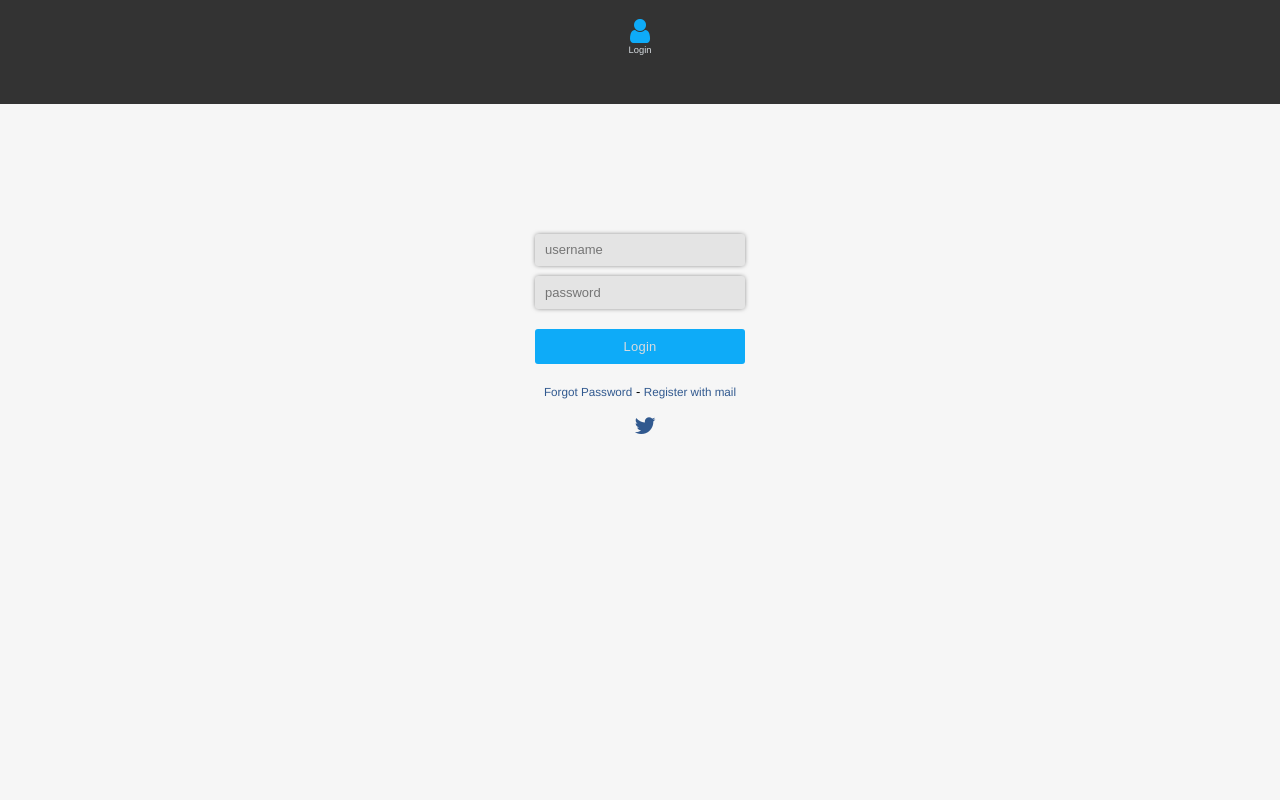
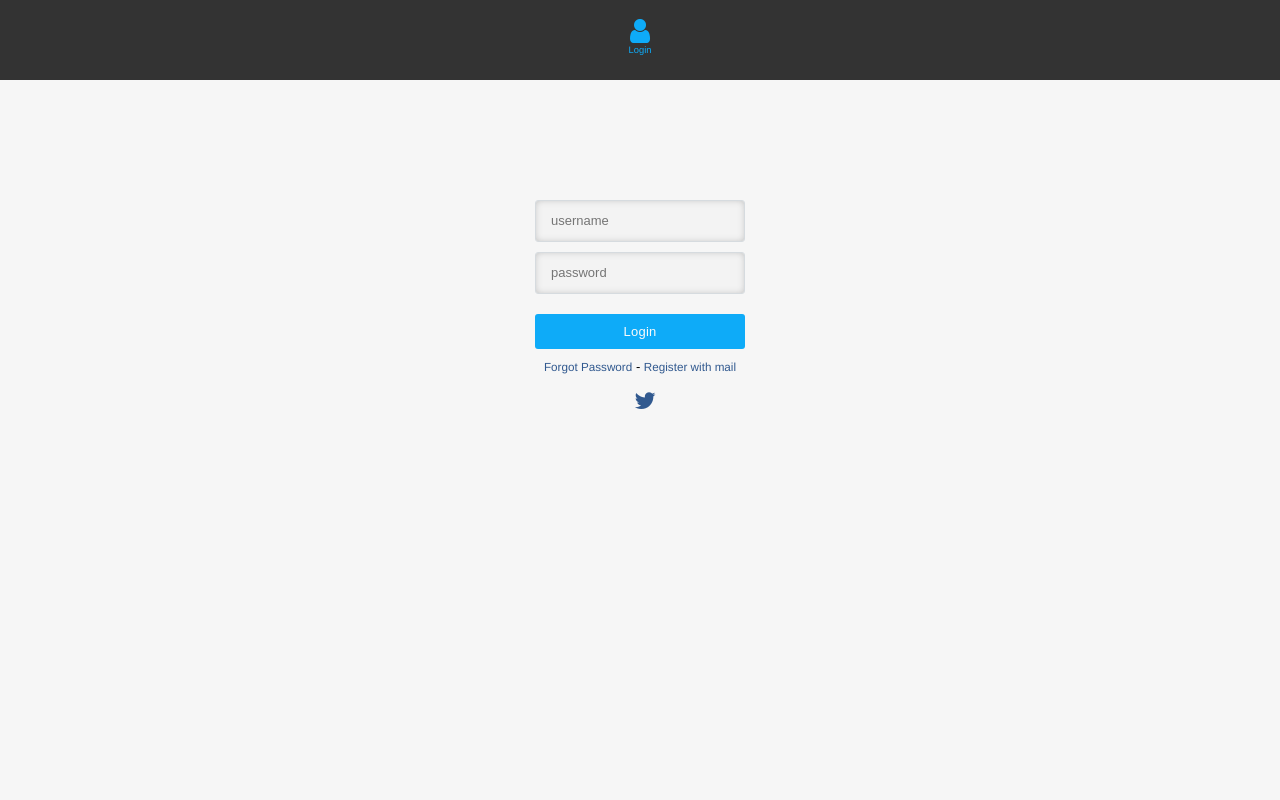
Before and after one commit to chewax/django_logbook, a Django app: page /login in a window 1280 px wide. Run offline with Django 3.2, Linux system fonts and the light colour scheme; some libraries are stand-ins or nearby versions.

Commit message:
Css Changes

```diff
--- a/logbook/accounts/templates/accounts/login.html
+++ b/logbook/accounts/templates/accounts/login.html
@@ -3,7 +3,7 @@
 
 {% block page %}
     <div class="login-wrapper">
-        <div class="login-card media-card-div">
+        <div class="login-card card">
             <div class="field center">
 {#            <img class="avatar-img" src="{% static 'img/avatar.svg' %}">#}
             </div>
@@ -12,9 +12,11 @@
                     <div class="alert-warning" role="alert">{{ form.non_field_errors }}</div>
                 {% endif %}
                 {% csrf_token %}
-                <div class="field media-input">{{ form.username }}</div>
-                <div class="field media-input">{{ form.password }}</div>
-                <div class="field"><button class="media-button" type="submit">Login</button></div>
+
+                <div class="media-input">{{ form.username }}</div>
+                <div class="media-input">{{ form.password }}</div>
+                <div class="field"><button type="submit">Login</button></div>
+
                 <div class="field center">
                     <a href="#">Forgot Password</a> -
                     <a href="/accounts/register">Register with mail</a> <br><br>
--- a/logbook/accounts/templates/accounts/partials/_user_control.html
+++ b/logbook/accounts/templates/accounts/partials/_user_control.html
@@ -2,16 +2,16 @@
     {% if user.is_authenticated %}
             <div class="menu-text">
                 <a href="/logout">
-                    <div class="menu-item"><i class="fa fa-user fa-3x"></i></div>
-                    Logout
+                    <div class="menu-item"><i class="fa fa-user fa-3x"></i><br>Logout</div>
+
                 </a>
             </div>
     {% else %}
 
         <div class="menu-text">
             <a href="/login">
-                <div class="menu-item"><i class="fa fa-user fa-3x"></i></div>
-                Login
+                <div class="menu-item"><i class="fa fa-user fa-3x"></i><br>Login</div>
+
             </a>
         </div>
     {% endif %}
--- a/logbook/accounts/templates/accounts/register.html
+++ b/logbook/accounts/templates/accounts/register.html
@@ -10,16 +10,16 @@
     <div class="register-wrapper">
 
             <form class="register-form" method="post" action="/accounts/register">
-                <div class="register-card media-card-div">
+                <div class="register-card card">
                 {{ form.non_field_errors }}
                 {% csrf_token %}
                     {% for field in form %}
-                        <div class="field media-input">
+                        <div class="media-input">
                             {{ field.errors }}
                             {{ field.label_tag }}{{ field }}
                         </div>
                     {% endfor %}
-                     <div class="field"><button class="media-button" type="submit">Register</button></div>
+                     <div class="field"><button type="submit">Register</button></div>
                 </div>
             </form>
 
--- a/logbook/dashboard/templates/dashboard/dashboard.html
+++ b/logbook/dashboard/templates/dashboard/dashboard.html
@@ -22,7 +22,7 @@
             <form method="POST" action="/dashboard/" id="search-form">
                 {% csrf_token %}
                 <input type="text" name="query_input" id="search-input">
-                <button class="media-button" type="submit" name="dashboard_btn_search">Search</button>
+                <button class="button" type="submit" name="dashboard_btn_search">Search</button>
             </form>
         </div>
         <div class="data-table-wrapper">
--- a/logbook/flights/forms.py
+++ b/logbook/flights/forms.py
@@ -7,6 +7,7 @@
 
 class FlightEntryForm(ModelForm):
     number = forms.CharField(max_length=254, widget=forms.TextInput(attrs={'placeholder': 'Flight #'}))
+    # aircraft = forms.Select(attrs={'empty': 'pepe'})
 
     class Meta:
             model = Flight
--- a/logbook/flights/models.py
+++ b/logbook/flights/models.py
@@ -10,7 +10,7 @@
     user = models.ForeignKey(User, null=True)
     number = models.CharField(max_length=10, blank=True)
     aircraft = models.ForeignKey(Aircraft)
-    crew_list = models.ManyToManyField(CrewMember, blank=True, null=True)
+    crew_list = models.ManyToManyField(CrewMember, blank=True, null=True, verbose_name="Crew")
 
     DUTY_CHOICES = (
         ('FLY', 'Fly'),
--- a/logbook/flights/templates/flights/add_flight.html
+++ b/logbook/flights/templates/flights/add_flight.html
@@ -27,8 +27,8 @@
                 </table>
             </div>
             <div class="leg-control">
-                <div class="button" id="remove_row"><i class="fa fa-minus"></i></div>
-                <div class="button" id="add_more"><i class="fa fa-plus"></i></div>
+                <div class="simple-button" id="remove_row"><i class="fa fa-minus"></i></div>
+                <div class="simple-button" id="add_more"><i class="fa fa-plus"></i></div>
             </div>
             <div class="flight-legs">
                 {{ flight_legs.management_form }}
--- a/logbook/flights/templates/flights/flight_form.html
+++ b/logbook/flights/templates/flights/flight_form.html
@@ -16,7 +16,7 @@
                 <table>
                 {% for field in form %}
                     <tr>
-                        <div class="form-field">
+                        <div>
                             {% if field.errors %}
                                 <div class="field-error">{{ field.errors }}</div>
                             {% endif %}
@@ -28,8 +28,8 @@
                 </table>
             </div>
             <div class="leg-control">
-                <div class="button" id="remove_row"><i class="fa fa-minus"></i></div>
-                <div class="button" id="add_more"><i class="fa fa-plus"></i></div>
+                <div class="simple-button" id="remove_row"><i class="fa fa-minus"></i></div>
+                <div class="simple-button" id="add_more"><i class="fa fa-plus"></i></div>
             </div>
             <div class="flight-legs">
                 {{ flight_legs.management_form }}
--- a/logbook/static/css/base.css
+++ b/logbook/static/css/base.css
@@ -12,9 +12,9 @@
 
 .top-menu {
   width: 100%;
-  height: 13%;
+  height: 10%;
   vertical-align: middle;
-  min-height: 80px;
+  min-height: 60px;
   text-align: center;
   background-color: #333;
   font-size: 0.8em;
@@ -23,22 +23,22 @@
     .top-menu {
       height: auto;
       display: none; } }
-  @media only screen and (min-width: 1025px) {
+  @media only screen and (min-width: 1201px) {
     .top-menu {
       min-height: 80px; } }
 
 .container {
-  height: 87%;
+  height: 90%;
   width: 100%; }
 
 .aside-left {
-  background-color: #D6DBDF;
+  background-color: #b9c2c9;
   width: 15%;
   min-width: 150px;
   float: left;
   clear: right;
   height: 100%; }
-  @media only screen and (max-width: 1024px) {
+  @media only screen and (max-width: 1200px) {
     .aside-left {
       width: 100%;
       height: 13em;
@@ -153,7 +153,7 @@
 
 .menu ul li {
   float: left;
-  padding: 5px 10px;
+  padding: 5px 5px;
   text-align: center; }
 
 .menu ul li:last-child {
@@ -320,6 +329,143 @@
 #leg-submit {
   margin-top: 8px; }
 
+.alert ul, .alert-info ul, .alert-warning ul, .field-error ul, .alert-error ul {
+  list-style: none;
+  padding: 0px;
+  margin: 0px; }
+
+.alert ul li, .alert-info ul li, .alert-warning ul li, .field-error ul li, .alert-error ul li {
+  padding: 5px 10px;
+  text-align: center; }
+
+.alert, .alert-info, .alert-warning, .field-error, .alert-error {
+  list-style: none;
+  -webkit-border-radius: 3px;
+  -moz-border-radius: 3px;
+  -ms-border-radius: 3px;
+  border-radius: 3px;
+  padding: 5px;
+  margin-top: 10px;
+  margin-bottom: 10px; }
+
+.alert-info {
+  background-color: #8CE0FA;
+  border: 1px solid #2ac6f6; }
+
+.alert-warning, .field-error {
+  background-color: #FAF88C;
+  border: 1px solid #f6f22a; }
+
+.alert-error {
+  background-color: #FA8C8C;
+  border: 1px solid #f62a2a; }
+
+.card {
+  background-color: #F6F6F6; }
+
+.button, .field button, .form-field button, .media-input button, .simple-button, .form-button {
+  -webkit-appearance: none;
+  -moz-appearance: none;
+  appearance: none;
+  outline: none;
+  border: none;
+  -webkit-box-shadow: none;
+  -moz-box-shadow: none;
+  box-shadow: none;
+  -webkit-border-radius: 3px;
+  -moz-border-radius: 3px;
+  -ms-border-radius: 3px;
+  border-radius: 3px;
+  font-size: 1em;
+  padding: 10px 30px;
+  letter-spacing: 0.02em;
+  background-color: #0EABF8;
+  color: #FAFAFA;
+  cursor: hand; }
+
+.button:hover, .field button:hover, .form-field button:hover, .media-input button:hover, .simple-button:hover, .form-button:hover {
+  background-color: #71cefb; }
+
+.input, .field input, .form-field input, .media-input input, .form-table input {
+  -webkit-appearance: none;
+  -moz-appearance: none;
+  appearance: none;
+  outline: none;
+  border: none;
+  -webkit-box-shadow: none;
+  -moz-box-shadow: none;
+  box-shadow: none;
+  -webkit-border-radius: 3px;
+  -moz-border-radius: 3px;
+  -ms-border-radius: 3px;
+  border-radius: 3px;
+  -webkit-box-shadow: inset 0px 0px 12px -7px rgba(0, 0, 0, 0.75);
+  -moz-box-shadow: inset 0px 0px 12px -7px rgba(0, 0, 0, 0.75);
+  box-shadow: inset 0px 0px 12px -7px rgba(0, 0, 0, 0.75);
+  height: 2.5em;
+  font-size: 1em;
+  border: 1px solid #D6DBDF;
+  width: 100%;
+  padding: 7px 15px;
+  background-color: #f3f3f3;
+  color: #0A121D; }
+
+.input:focus, .field input:focus, .form-field input:focus, .media-input input:focus, .form-table input:focus {
+  -webkit-box-shadow: 0px 0px 2px 0px rgba(0, 0, 0, 0.6);
+  -moz-box-shadow: 0px 0px 2px 0px rgba(0, 0, 0, 0.6);
+  box-shadow: 0px 0px 2px 0px rgba(0, 0, 0, 0.6); }
+
+.select, .field select, .form-field select, .media-input select, .form-table select {
+  -webkit-appearance: none;
+  -moz-appearance: none;
+  appearance: none;
+  outline: none;
+  border: none;
+  -webkit-box-shadow: none;
+  -moz-box-shadow: none;
+  box-shadow: none;
+  -webkit-border-radius: 3px;
+  -moz-border-radius: 3px;
+  -ms-border-radius: 3px;
+  border-radius: 3px;
+  width: 100%;
+  height: 2.5em;
+  font-size: 1em;
+  padding: 7px 15px;
+  background: #f3f3f3 url(/static/img/chevrondown.png) no-repeat 95% center;
+  border: 1px solid #D6DBDF;
+  color: #0A121D; }
+
+.select[multiple], .field select[multiple], .form-field select[multiple], .media-input select[multiple], .form-table select[multiple] {
+  height: 100px;
+  background: #f3f3f3; }
+
+.field button, .form-field button, .media-input button {
+  margin: 10px 0px;
+  width: 100%; }
+
+.field-error {
+  list-style: none;
+  padding: 0px;
+  margin: 0px;
+  max-width: 150px;
+  padding: 0px; }
+
+.simple-button {
+  padding: 2px 3px;
+  margin: 2px; }
+
+.form-field-title {
+  font-size: 0.9em;
+  text-align: right; }
+
+.form-button {
+  padding: 5px 15px; }
+
+.media-input input {
+  margin-bottom: 10px;
+  padding: 20px 15px; }
+
 .base-table, .dashboard-table, .form-table {
   width: 100%;
   font-size: 0.75em;
@@ -438,39 +588,41 @@
   background-color: #FA8C8C;
   border: 1px solid #f62a2a; }
 
-.media-card-div {
+.card {
   background-color: #F6F6F6; }
 
-.media-button, .form-button {
+.button, .field button, .form-field button, .media-input button, .simple-button, .form-button {
+  -webkit-appearance: none;
+  -moz-appearance: none;
+  appearance: none;
   outline: none;
+  border: none;
+  -webkit-box-shadow: none;
+  -moz-box-shadow: none;
+  box-shadow: none;
+  -webkit-border-radius: 3px;
+  -moz-border-radius: 3px;
+  -ms-border-radius: 3px;
+  border-radius: 3px;
   font-size: 1em;
   padding: 10px 30px;
   letter-spacing: 0.02em;
+  background-color: #0EABF8;
+  color: #FAFAFA;
+  cursor: hand; }
+
+.button:hover, .field button:hover, .form-field button:hover, .media-input button:hover, .simple-button:hover, .form-button:hover {
+  background-color: #71cefb; }
+
+.input, .field input, .form-field input, .media-input input, .form-table input {
+  -webkit-appearance: none;
+  -moz-appearance: none;
+  appearance: none;
+  outline: none;
   border: none;
-  background-color: #0EABF8;
-  color: #D6DBDF;
-  -webkit-border-radius: 3px;
-  -moz-border-radius: 3px;
-  -ms-border-radius: 3px;
-  border-radius: 3px; }
-
-.media-button:hover, .form-button:hover {
-  cursor: hand;
-  background-color: #40bcf9; }
-
-.media-input input:focus {
-  -webkit-box-shadow: 0px 0px 7px 0px rgba(0, 0, 0, 0.6);
-  -moz-box-shadow: 0px 0px 7px 0px rgba(0, 0, 0, 0.6);
-  box-shadow: 0px 0px 7px 0px rgba(0, 0, 0, 0.6); }
-
-.media-input input {
-  outline: 0;
-  height: 2.5em;
-  font-size: 1em;
-  padding-left: 10px;
-  background-color: #e4e4e4;
-  border: none;
-  color: #0A121D;
+  -webkit-box-shadow: none;
+  -moz-box-shadow: none;
+  box-shadow: none;
   -webkit-border-radius: 3px;
   -moz-border-radius: 3px;
   -ms-border-radius: 3px;
@@ -478,19 +630,46 @@
   -webkit-box-shadow: inset 0px 0px 12px -7px rgba(0, 0, 0, 0.75);
   -moz-box-shadow: inset 0px 0px 12px -7px rgba(0, 0, 0, 0.75);
   box-shadow: inset 0px 0px 12px -7px rgba(0, 0, 0, 0.75);
-  -webkit-box-shadow: 0px 0px 5px -1px rgba(0, 0, 0, 0.6);
-  -moz-box-shadow: 0px 0px 5px -1px rgba(0, 0, 0, 0.6);
-  box-shadow: 0px 0px 5px -1px rgba(0, 0, 0, 0.6); }
+  height: 2.5em;
+  font-size: 1em;
+  border: 1px solid #D6DBDF;
+  width: 100%;
+  padding: 7px 15px;
+  background-color: #f3f3f3;
+  color: #0A121D; }
 
-.field {
-  margin-bottom: 10px; }
+.input:focus, .field input:focus, .form-field input:focus, .media-input input:focus, .form-table input:focus {
+  -webkit-box-shadow: 0px 0px 2px 0px rgba(0, 0, 0, 0.6);
+  -moz-box-shadow: 0px 0px 2px 0px rgba(0, 0, 0, 0.6);
+  box-shadow: 0px 0px 2px 0px rgba(0, 0, 0, 0.6); }
 
-.field input {
-  width: 100%; }
+.select, .field select, .form-field select, .media-input select, .form-table select {
+  -webkit-appearance: none;
+  -moz-appearance: none;
+  appearance: none;
+  outline: none;
+  border: none;
+  -webkit-box-shadow: none;
+  -moz-box-shadow: none;
+  box-shadow: none;
+  -webkit-border-radius: 3px;
+  -moz-border-radius: 3px;
+  -ms-border-radius: 3px;
+  border-radius: 3px;
+  width: 100%;
+  height: 2.5em;
+  font-size: 1em;
+  padding: 7px 15px;
+  background: #f3f3f3 url(/static/img/chevrondown.png) no-repeat 95% center;
+  border: 1px solid #D6DBDF;
+  color: #0A121D; }
 
-.field button {
-  margin-top: 10px;
-  margin-bottom: 10px;
+.select[multiple], .field select[multiple], .form-field select[multiple], .media-input select[multiple], .form-table select[multiple] {
+  height: 100px;
+  background: #f3f3f3; }
+
+.field button, .form-field button, .media-input button {
+  margin: 10px 0px;
   width: 100%; }
 
 .field-error {
@@ -500,32 +679,20 @@
   max-width: 150px;
   padding: 0px; }
 
-.form-field input {
-  width: 100%; }
-
-.form-field select {
-  width: 150px; }
+.simple-button {
+  padding: 2px 3px;
+  margin: 2px; }
 
 .form-field-title {
-  font-size: 0.7em; }
+  font-size: 0.9em;
+  text-align: right; }
 
 .form-button {
-  padding: 5px 15px;
-  color: #F6F6F6; }
+  padding: 5px 15px; }
 
-.button {
-  padding: 2px 3px;
-  background-color: #333;
-  margin-right: 2px;
-  -webkit-border-radius: 3px;
-  -moz-border-radius: 3px;
-  -ms-border-radius: 3px;
-  border-radius: 3px;
-  cursor: hand;
-  color: #F6F6F6; }
-
-.button:hover {
-  background-color: #666666; }
+.media-input input {
+  margin-bottom: 10px;
+  padding: 20px 15px; }
 
 a {
   text-decoration: none;
```
Also changed, not shown: other parts of logbook/static/css/base.css (+33 -20 lines), logbook/accounts/templates/accounts/partials/_top_menu.html (+13 -14 lines), logbook/flights/migrations/0014_auto_20150117_1348.py (added).
